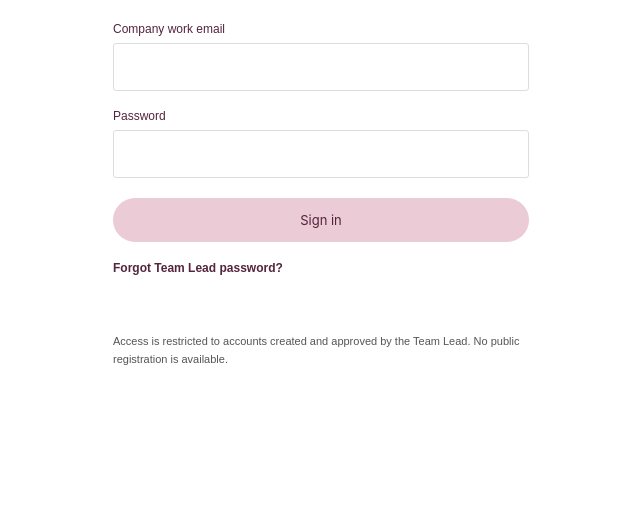
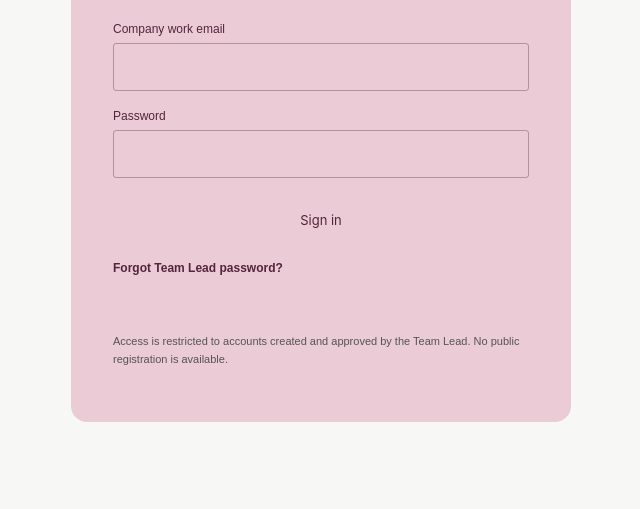
Before and after one commit to NottyBuddy/Ashtavakra-Help-Desk, a plain HTML site: page login.html in a window 1280 px wide. Shown: the part 291-800 px from the top of the page, without its empty margins (319-959 px from the left). Drawn offline with Linux system fonts and the light colour scheme; no server answers.

Commit message:
Remove conflicting global themes and apply off-white transparent burgundy palette

```diff
--- a/login.html
+++ b/login.html
@@ -653,42 +653,25 @@ body .side .brand .logo:hover svg * {
 .script-document,.script-table-wrap{width:100%!important;max-width:none!important}
 .script-button-grid{width:100%!important;max-width:none!important}
 </style>
-<style id="ashtavakra-transparent-burgundy-final">
-html,body{background:#fff!important;color:#54243B!important}
-body *{color:#54243B!important;font-weight:400!important;box-shadow:none!important;text-shadow:none!important;filter:none!important}
-body *:not(svg):not(path):not(circle):not(rect):not(line):not(polyline):not(polygon):not(input):not(textarea):not(select){background-color:transparent!important;background-image:none!important}
-body button,body [role="button"],body .btn,body .tab,body .item,body .stat,body .card,body .tile,body .panel,body .notice,body .quickref-card,body .quickref-icon,body .tile-icon,body .script-placeholder,body .chat-panel,body .chat-header,body .chat-body,body .chat-composer,body section,body article,body aside,body .content,body .main,body .workspace,body .page,body .section,body .section-card{background:transparent!important;background-color:transparent!important;background-image:none!important;border-color:transparent!important;box-shadow:none!important}
-body button,body [role="button"],body .btn,body .tab{border:0!important;outline-color:transparent!important}
-body input,body textarea,body select{color:#54243B!important;background:transparent!important;background-color:transparent!important;border-color:#54243B!important}
-body input::placeholder,body textarea::placeholder{color:#54243B!important;opacity:.75!important}
-body *:hover,body *:focus-visible,body *:active{color:#54243B!important;background-color:transparent!important;background-image:none!important;border-color:transparent!important;box-shadow:none!important;text-shadow:none!important;filter:none!important;transform:none!important;transition:none!important;animation:none!important}
-body .side .nav button.active{background:transparent!important;background-color:transparent!important;border:0!important}
-</style>
-<style id="ashtavakra-clean-white-black-override">
-/* Simple neutral theme: white surfaces and black text, preserving layout and behavior */
-html,body{background:#fff!important;color:#000!important}
+
+
+<style id="ashtavakra-restored-transparent-burgundy-theme">
+/* Preserve the existing layout and component geometry; change visual surfaces only. */
+:root{color-scheme:light!important}
+html,body{background:#F7F7F5!important;background-color:#F7F7F5!important;color:#54243B!important}
 body,body *{
-  color:#000!important;
+  color:#54243B!important;
   font-weight:400!important;
+  box-shadow:none!important;
   text-shadow:none!important;
-  box-shadow:none!important;
-  filter:none!important;
+}
+body *{
+  background-color:transparent!important;
   background-image:none!important;
 }
-body *:not(svg):not(path):not(circle):not(rect):not(line):not(polyline):not(polygon):not(img):not(video):not(canvas){
-  background-color:#fff!important;
-}
-body svg,body svg *{filter:none!important;box-shadow:none!important}
-body button,body [role="button"],body input,body textarea,body select{
-  color:#000!important;
-  background:#fff!important;
-  background-color:#fff!important;
-  border-color:#ddd!important;
-}
-body input::placeholder,body textarea::placeholder{color:#555!important;opacity:1!important}
 body *:hover,body *:focus-visible,body *:active{
-  color:#000!important;
-  background-color:#fff!important;
+  color:#54243B!important;
+  background-color:transparent!important;
   background-image:none!important;
   box-shadow:none!important;
   text-shadow:none!important;
@@ -696,14 +679,11 @@ body *:hover,body *:focus-visible,body *:active{
   transform:none!important;
   transition:none!important;
   animation:none!important;
-  outline-color:#ddd!important;
 }
-body .side .nav button.active,body .side .nav button:hover,
-body .side .nav button:focus-visible{
-  color:#000!important;
-  background:#fff!important;
-  background-color:#fff!important;
-  border-color:#ddd!important;
+body input,body textarea,body select{
+  color:#54243B!important;
+  background-color:transparent!important;
+  border-color:rgba(84,36,59,.35)!important;
 }
-</style>
-</body></html>
+body input::placeholder,body textarea::placeholder{color:#54243B!important;opacity:.7!important}
+</style></body></html>
```
